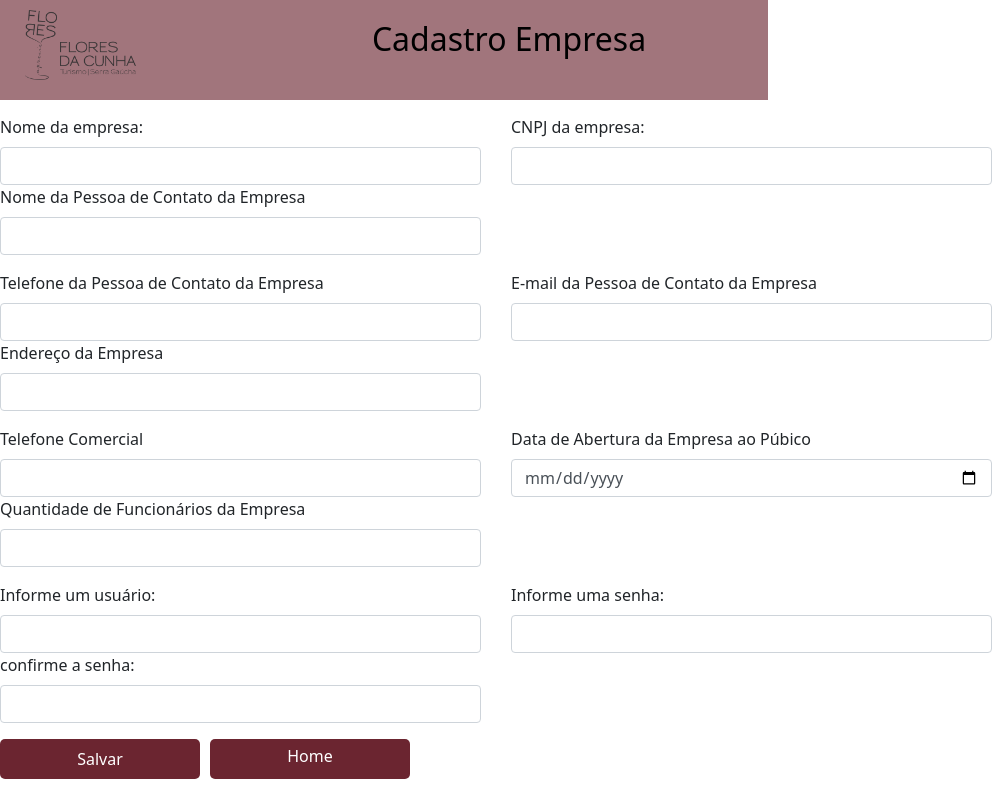
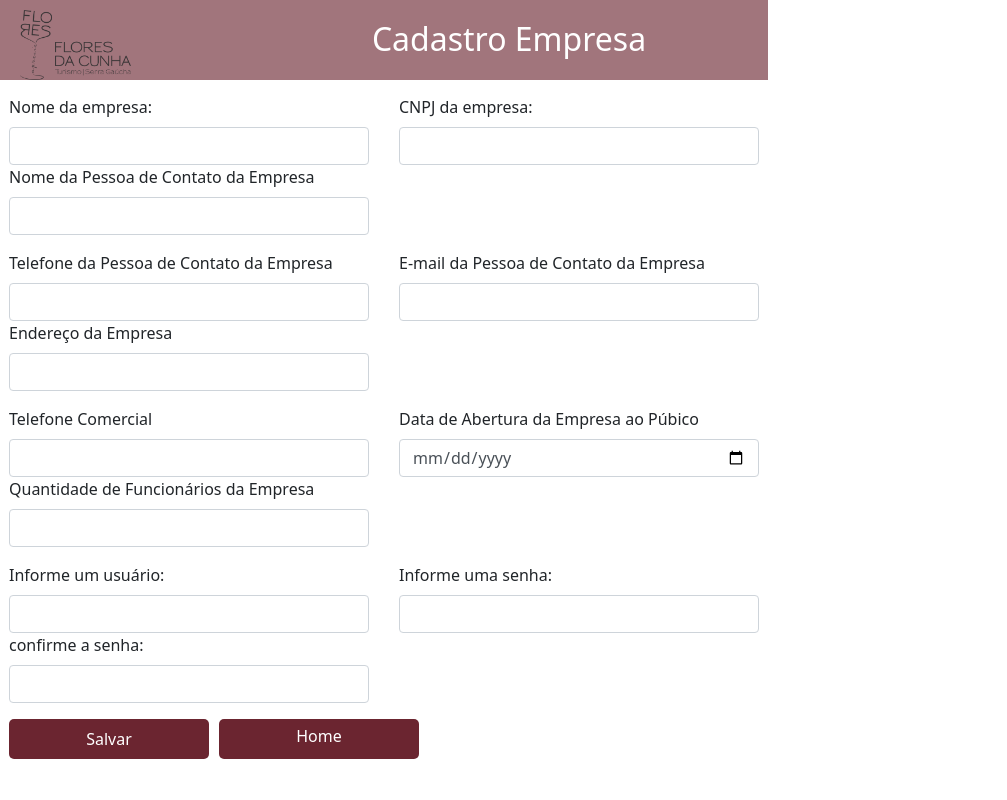
Before and after one commit to pjbarbos/turismo, a plain HTML site: page cadastro.html in a window 768 px wide. Shown: the whole page, 1007 px wide, since content can reach past the window. Drawn offline with nearby package versions, Linux system fonts and the light colour scheme.

Commit message:
Update cadastroMediaQuery.css

```diff
--- a/estilos/cadastroMediaQuery.css
+++ b/estilos/cadastroMediaQuery.css
@@ -2,24 +2,24 @@
 
 @media screen and (min-width: 768px) and (max-width: 992px){
     nav{
-        height: 100px;
-        width: 100vw;
+        height: 80px;
+        width: 100%;
     }
     nav > img{
         height: 70px;
         display: inline;
-        margin-left: 25px;
+        margin-left: 20px;
         margin-top: 10px;
     }
     nav > menu >h1{
         font-size: 2em;
         text-align: center;
         margin-top: -60px;
-        color: black;
     }
     main{
-
-        width: 992px;
+        width: 750px;
+        margin: auto;
+        margin-top: 15px;
     }
     #salvar{
         display: inline;
@@ -38,7 +38,6 @@
         text-align: center;
         margin-top: 10px;
         margin-top: -60px;
-        color: black;
     }
     main{
         width: 992px;
```
